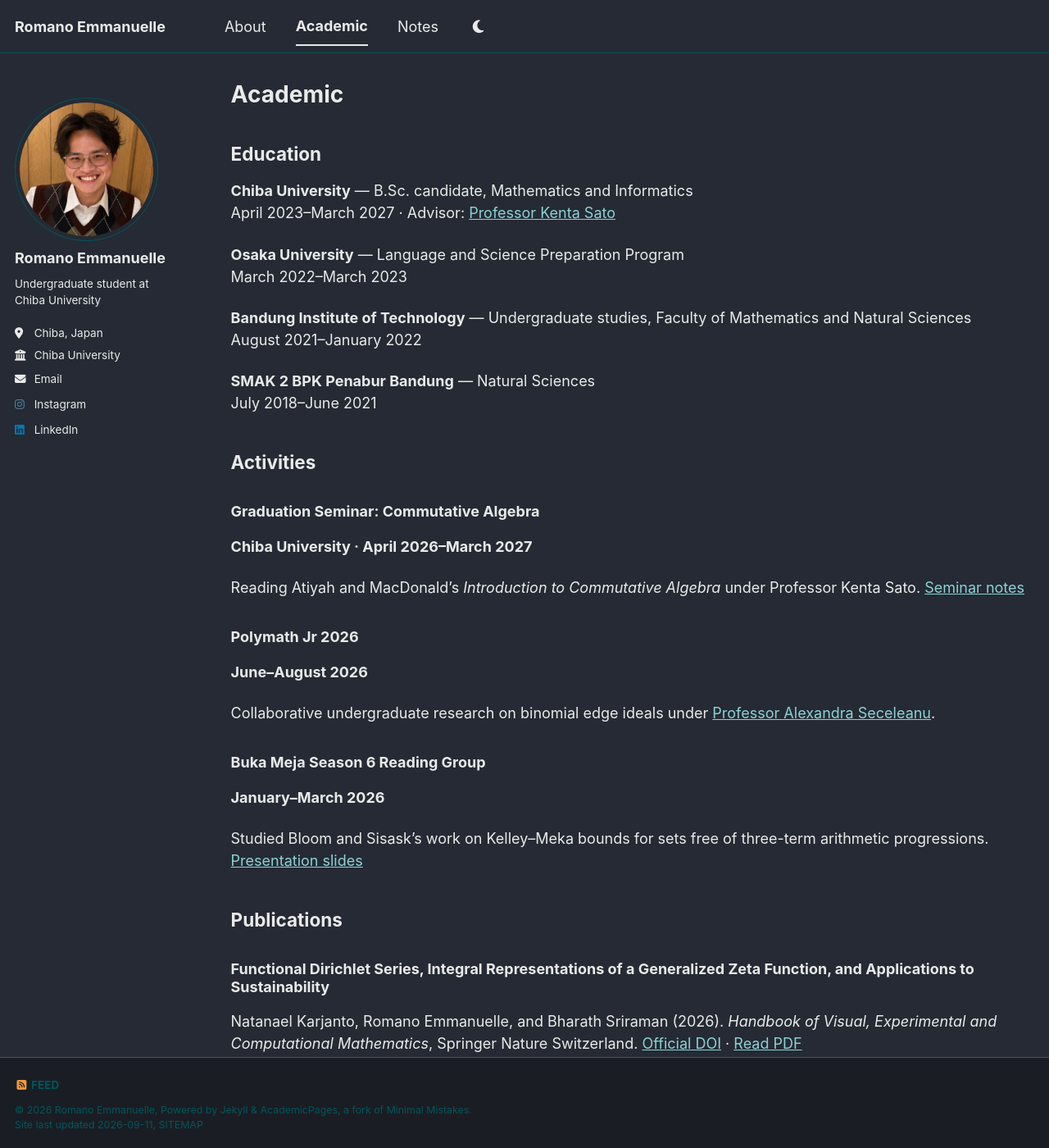
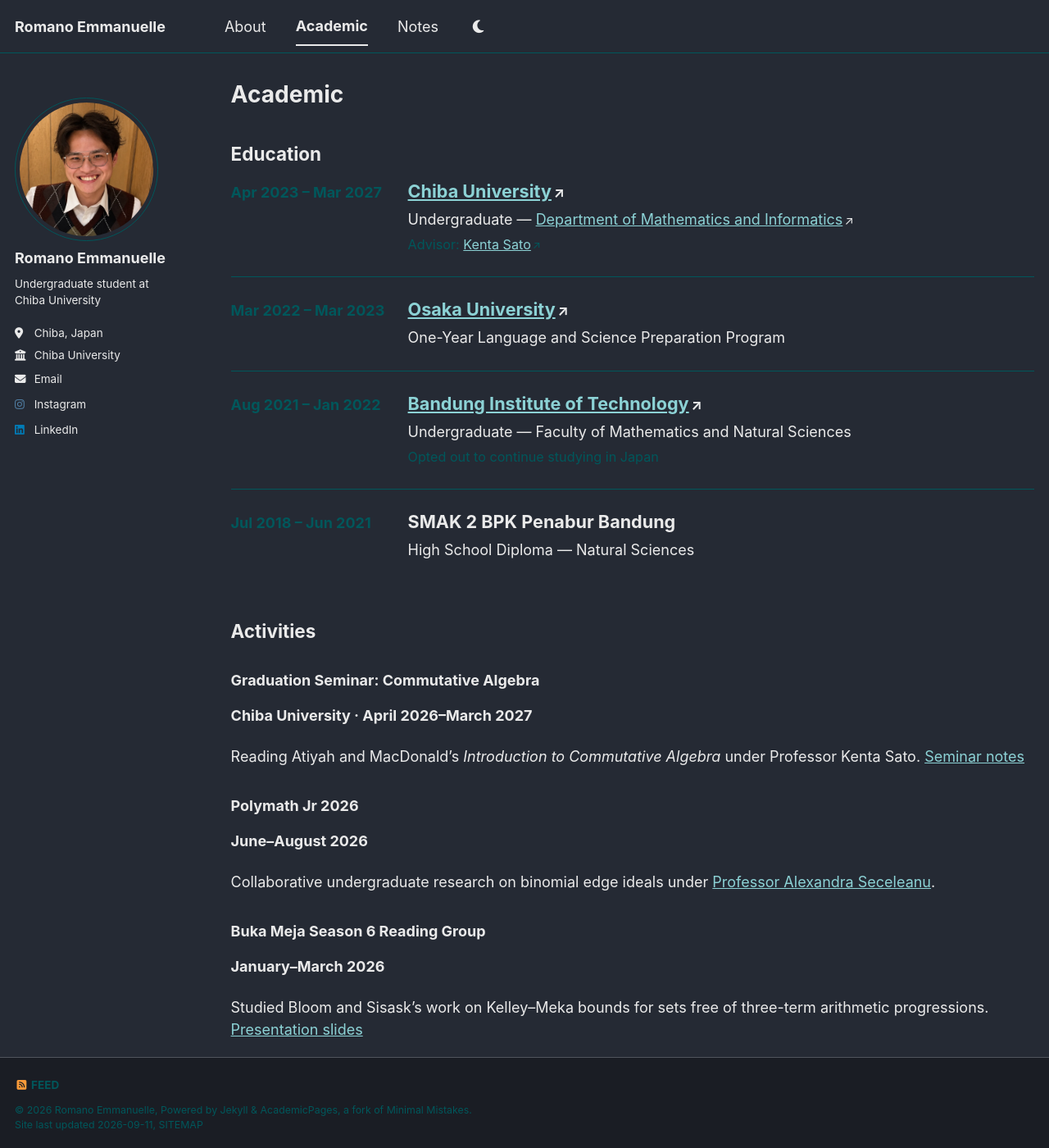
Before and after one commit to RomanoEmmanuelle/RomanoEmmanuelle.github.io, a Jekyll site: the page built from _pages/academic.md, in a window 1280 px wide and 1400 px high. Shown: the whole window at 82% size. Built offline with Jekyll 4.4.1, drawn with Linux system fonts in a browser that asks for light colours; a style sheet for code colours, icons or effects is not loaded.

Commit message:
Redesign education timeline layout

```diff
--- a/_pages/academic.md
+++ b/_pages/academic.md
@@ -7,17 +7,100 @@ author_profile: true
 
 ## Education
 
-**Chiba University** — B.Sc. candidate, Mathematics and Informatics<br>
-April 2023–March 2027 · Advisor: [Professor Kenta Sato](https://sites.google.com/view/ktsato)
+<style>
+  .education-list {
+    margin: 0 0 2.5rem;
+  }
 
-**Osaka University** — Language and Science Preparation Program<br>
-March 2022–March 2023
+  .education-entry {
+    display: grid;
+    grid-template-columns: 10rem minmax(0, 1fr);
+    gap: 2rem;
+    padding: 1.5rem 0;
+    border-top: 1px solid var(--global-border-color);
+  }
 
-**Bandung Institute of Technology** — Undergraduate studies, Faculty of Mathematics and Natural Sciences<br>
-August 2021–January 2022
+  .education-entry:first-child {
+    padding-top: 0.5rem;
+    border-top: 0;
+  }
 
-**SMAK 2 BPK Penabur Bandung** — Natural Sciences<br>
-July 2018–June 2021
+  .education-date {
+    color: var(--global-text-color-light);
+    font-weight: 700;
+    white-space: nowrap;
+  }
+
+  .education-school {
+    margin: 0 0 0.4rem;
+    font-size: 1.2rem;
+  }
+
+  .education-program,
+  .education-note {
+    margin: 0.25rem 0 0;
+  }
+
+  .education-note {
+    color: var(--global-text-color-light);
+    font-size: 0.9rem;
+  }
+
+  .external-arrow {
+    display: inline-block;
+    margin-left: 0.15em;
+    font-size: 0.8em;
+    text-decoration: none;
+  }
+
+  @media (max-width: 640px) {
+    .education-entry {
+      grid-template-columns: 1fr;
+      gap: 0.55rem;
+      padding: 1.25rem 0;
+    }
+
+    .education-date {
+      white-space: normal;
+    }
+  }
+</style>
+
+<div class="education-list">
+  <article class="education-entry">
+    <time class="education-date">Apr 2023 – Mar 2027</time>
+    <div>
+      <h3 class="education-school"><a href="https://www.chiba-u.ac.jp/e/">Chiba University</a><span class="external-arrow" aria-hidden="true">↗</span></h3>
+      <p class="education-program">Undergraduate — <a href="https://www.math.s.chiba-u.ac.jp/">Department of Mathematics and Informatics</a><span class="external-arrow" aria-hidden="true">↗</span></p>
+      <p class="education-note">Advisor: <a href="https://sites.google.com/view/ktsato">Kenta Sato</a><span class="external-arrow" aria-hidden="true">↗</span></p>
+    </div>
+  </article>
+
+  <article class="education-entry">
+    <time class="education-date">Mar 2022 – Mar 2023</time>
+    <div>
+      <h3 class="education-school"><a href="https://www.osaka-u.ac.jp/en">Osaka University</a><span class="external-arrow" aria-hidden="true">↗</span></h3>
+      <p class="education-program">One-Year Language and Science Preparation Program</p>
+    </div>
+  </article>
+
+  <article class="education-entry">
+    <time class="education-date">Aug 2021 – Jan 2022</time>
+    <div>
+      <h3 class="education-school"><a href="https://itb.ac.id/">Bandung Institute of Technology</a><span class="external-arrow" aria-hidden="true">↗</span></h3>
+      <p class="education-program">Undergraduate — Faculty of Mathematics and Natural Sciences</p>
+      <p class="education-note">Opted out to continue studying in Japan</p>
+    </div>
+  </article>
+
+  <article class="education-entry">
+    <time class="education-date">Jul 2018 – Jun 2021</time>
+    <div>
+      <h3 class="education-school">SMAK 2 BPK Penabur Bandung</h3>
+      <p class="education-program">High School Diploma — Natural Sciences</p>
+    </div>
+  </article>
+</div>
 
 ## Activities
 
```
